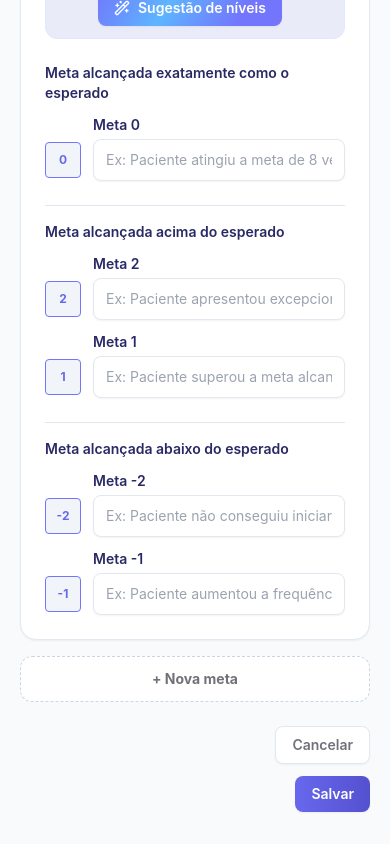
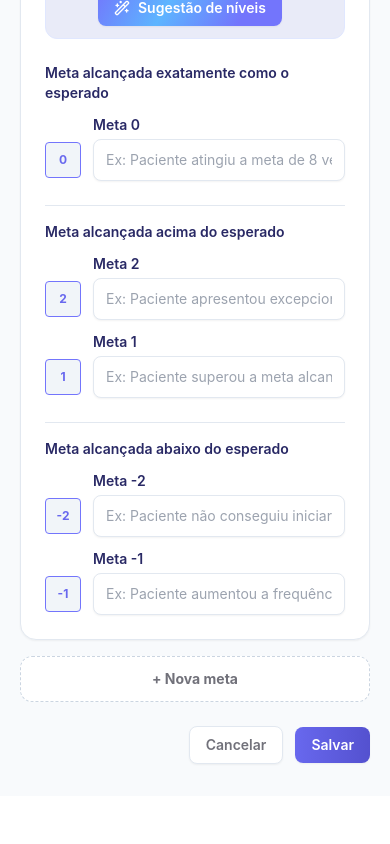
Before and after one commit to mkamaroski1/teste-humantrack, a React (Vite) app: page / in a window 390 px wide. Shown: the part 2798-3642 px from the top of the page. After the commit the page ends 3594 px from the top, so only its background shows below. Built offline with nearby package versions, Linux system fonts and the light colour scheme.

Commit message:
fix: corrige layout dos botoes cancelar e salvar em mobile

```diff
--- a/src/components/common/ActionsBar.tsx
+++ b/src/components/common/ActionsBar.tsx
@@ -5,7 +5,7 @@
 
 export function ActionsBar({ onSave, onCancel }: Props) {
   return (
-    <div className="flex flex-col items-end gap-3 md:flex-row md:items-center md:justify-end">
+    <div className="flex flex-row items-center justify-end gap-3">
       <button
         className="rounded-lg border border-slate-200 bg-white px-4 py-2 text-sm font-semibold text-[#71717A] shadow-sm transition hover:border-slate-300 hover:shadow"
         onClick={onCancel}
```
